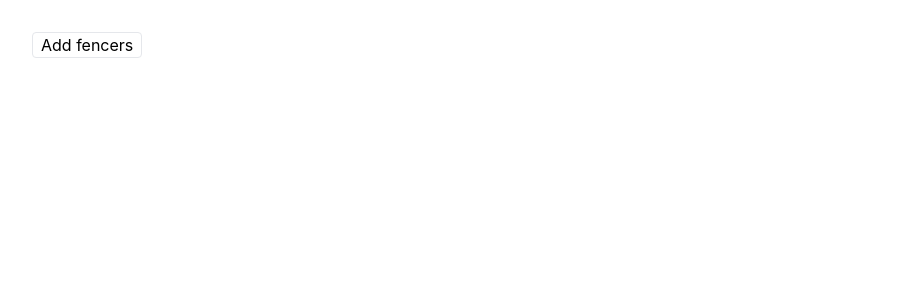
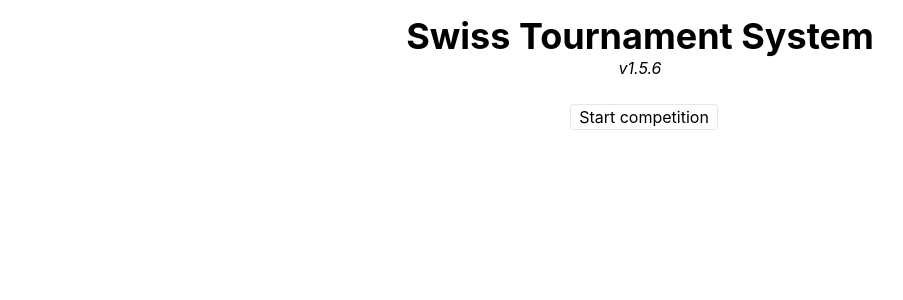
Before and after one commit to Al-Esku/swiss-system, a React (Create React App) app: page / in a window 1280 px wide. Shown: the top 300 px of the page, without its empty margins (0-903 px from the left). Built offline with nearby package versions, Linux system fonts and the light colour scheme; the HTML template or start-up script is replaced by a standard one.

Commit message:
Added competitions and functionality to create a new competition

```diff
--- a/src/App.tsx
+++ b/src/App.tsx
@@ -1,13 +1,72 @@
-import React from 'react';
+import React, {FormEvent} from 'react';
 import './App.css';
 import Event from "./components/Event";
+import * as Dialog from "@radix-ui/react-dialog";
 
 function App() {
-  return (
-      <div>
-        <Event></Event>
-      </div>
-  );
+    const [competition, setCompetition] = React.useState<competition|null>(null)
+
+    function createCompetition(event: FormEvent) {
+        event.preventDefault()
+        const name = document.getElementById("name") as HTMLInputElement
+        if (name) {
+            setCompetition({name: name.value})
+        }
+    }
+
+    return (
+        <div>
+            {competition === null && <div>
+                <div className={"flex w-full justify-center mt-4"}>
+                    <div>
+                        <p className={"font-bold text-4xl"}>Swiss Tournament System</p>
+                        <p className={"w-full flex justify-center italic"}>v{require("../package.json").version}</p>
+                    </div>
+                </div>
+                <div className={"flex w-full justify-center"}>
+                    <Dialog.Root>
+                        <Dialog.Trigger>
+                            <button type={"button"}
+                                    className={"border rounded px-2 mt-6 ml-2 print:hidden"}>Start competition
+                            </button>
+                        </Dialog.Trigger>
+                        <Dialog.Portal>
+                            <Dialog.Overlay
+                                className={"bg-gray-600 opacity-80 fixed inset-0 z-30"}/>
+                            <Dialog.Content
+                                className={"fixed top-[50%] left-[50%] z-40 max-h-[100vh] max-w-5xl translate-x-[-50%] translate-y-[-50%] rounded-[6px] bg-white p-[25px] shadow-[hsl(206_22%_7%_/_35%)_0px_10px_38px_-10px,_hsl(206_22%_7%_/_20%)_0px_10px_20px_-15px] focus:outline-none"}>
+                                <Dialog.Title className={"font-bold text-xl"}>Start competition</Dialog.Title>
+                                <form className={"m-2"} onSubmit={(event) => createCompetition(event)}>
+                                    <label htmlFor={"name"}>Name</label>
+                                    <div>
+                                        <input
+                                            type={"text"}
+                                            className={"border rounded w-96 p-1"}
+                                            id={"name"}
+                                        />
+                                    </div>
+                                    <div className={"flex w-full justify-end"}>
+                                        <button type={"submit"}
+                                                className={"px-2 py-1 rounded border border-green-600 bg-green-300 hover:bg-green-600 hover:text-white mt-4 w-fit"}>Start
+                                            Competition
+                                        </button>
+                                    </div>
+                            </form>
+                        </Dialog.Content>
+                        </Dialog.Portal>
+                    </Dialog.Root>
+                </div>
+            </div>}
+            {competition !== null && <div>
+                <div className={"flex w-full justify-center mt-4 print:hidden"}>
+                    <p className={"font-bold text-4xl"}>{competition.name}</p>
+                </div>
+                <div className={"w-full border-t"}>
+                    <Event></Event>
+                </div>
+            </div>}
+        </div>
+    );
 }
 
 export default App;
--- a/src/types/fencerTypes.d.ts
+++ b/src/types/fencerTypes.d.ts
@@ -45,3 +45,7 @@ type fencerForm = {
     gender: string,
     club: string
 }
+
+type competition = {
+    name: string,
+}
```
